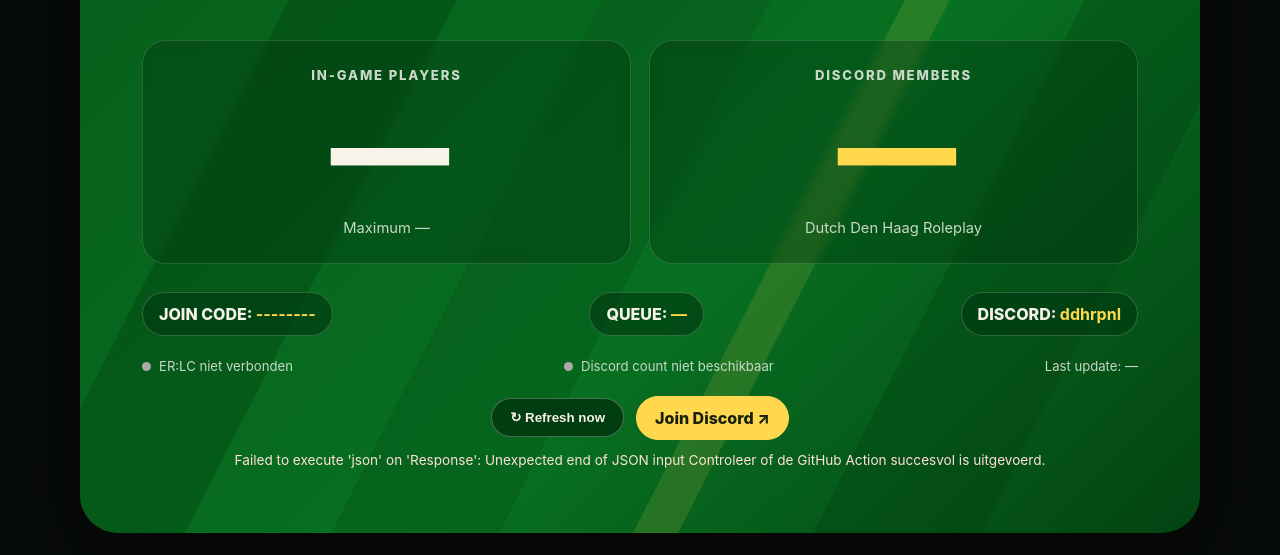
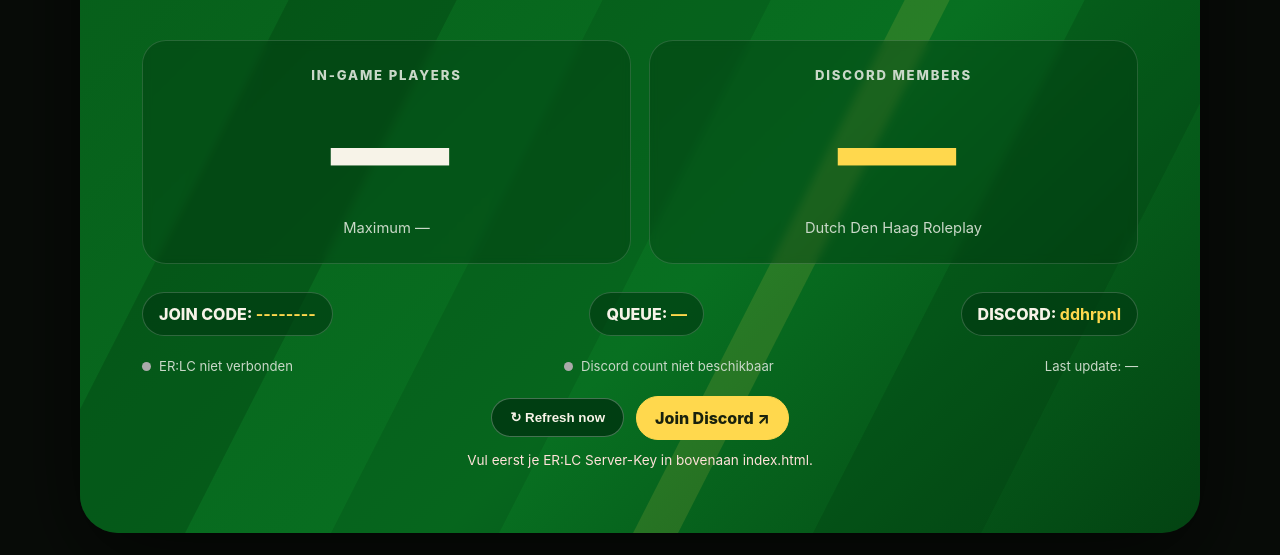
Before and after one commit to Thijmen123-Development/ERLC-Status, a plain HTML site: page index.html in a window 1280 px wide. Shown: the part 261-816 px from the top of the page. Drawn offline with Linux system fonts and the light colour scheme; no server answers.

Commit message:
Enhance ER:LC API handling and validation
Updated ER:LC API integration to include server key validation and improved error handling for player counts and queue.

```diff
--- a/index.html
+++ b/index.html
@@ -76,7 +76,9 @@ button:disabled{opacity:.6;cursor:wait}
 <script>
 "use strict";
 const DISCORD_INVITE_CODE = "ddhrpnl";
-const STATUS_URL = "./status.json";
+// Vul hier je ER:LC Server-Key in. Deze sleutel is zichtbaar voor bezoekers.
+const ERLC_API_KEY = "CfjlBnnGkQLDJHkLRxau-yRJmnWEXfgYPdQywbYWddXCYmTSYVmKAODbAwvPT";
+const ERLC_ENDPOINT = "https://api.erlc.gg/v2/server?Queue=true";
 const REFRESH_INTERVAL = 30000;
 const el = id => document.getElementById(id);
 function setStatus(name, message, online) {
@@ -85,20 +87,36 @@ function setStatus(name, message, online) {
 }
 async function updateERLC() {
   try {
-    const response = await fetch(STATUS_URL + "?t=" + Date.now(), {cache:"no-store"});
-    if (!response.ok) throw new Error("status.json niet gevonden (HTTP " + response.status + ")");
+    if (!ERLC_API_KEY || ERLC_API_KEY === "CfjlBnnGkQLDJHkLRxau-yRJmnWEXfgYPdQywbYWddXCYmTSYVmKAODbAwvPT") {
+      throw new Error("Vul eerst je ER:LC Server-Key in bovenaan index.html.");
+    }
+    const response = await fetch(ERLC_ENDPOINT, {
+      method: "GET",
+      headers: { "Server-Key": ERLC_API_KEY, "Accept": "application/json" },
+      cache: "no-store"
+    });
+    if (!response.ok) {
+      const detail = await response.text();
+      throw new Error("ER:LC API fout (HTTP " + response.status + "): " + detail.slice(0, 180));
+    }
     const data = await response.json();
-    if (!data.ok) throw new Error(data.error || "GitHub Actions kon ER:LC niet ophalen.");
-    el("players").textContent = Number(data.currentPlayers).toLocaleString("nl-NL");
-    el("maxPlayers").textContent = Number(data.maxPlayers).toLocaleString("nl-NL");
-    el("joinCode").textContent = data.joinCode || "--------";
-    el("queue").textContent = data.queue ?? "0";
+    const server = data.server || data.Server || data;
+    const current = server.CurrentPlayers ?? server.currentPlayers;
+    const maximum = server.MaxPlayers ?? server.maxPlayers;
+    if (current === undefined || maximum === undefined) {
+      throw new Error("ER:LC antwoord bevat geen spelersaantallen.");
+    }
+    const queueValue = data.Queue ?? data.queue ?? server.Queue ?? server.queue ?? 0;
+    el("players").textContent = Number(current).toLocaleString("nl-NL");
+    el("maxPlayers").textContent = Number(maximum).toLocaleString("nl-NL");
+    el("joinCode").textContent = server.JoinKey || server.joinKey || "--------";
+    el("queue").textContent = Array.isArray(queueValue) ? queueValue.length : (queueValue ?? 0);
     setStatus("erlc", "ER:LC online", true);
-    el("updated").textContent = data.updatedAt ? new Date(data.updatedAt).toLocaleTimeString("nl-NL") : "—";
+    el("updated").textContent = new Date().toLocaleTimeString("nl-NL");
     el("notice").textContent = "";
   } catch (error) {
     setStatus("erlc", "ER:LC niet verbonden", false);
-    el("notice").textContent = error.message + " Controleer of de GitHub Action succesvol is uitgevoerd.";
+    el("notice").textContent = error.message;
   }
 }
 async function updateDiscord() {
```
